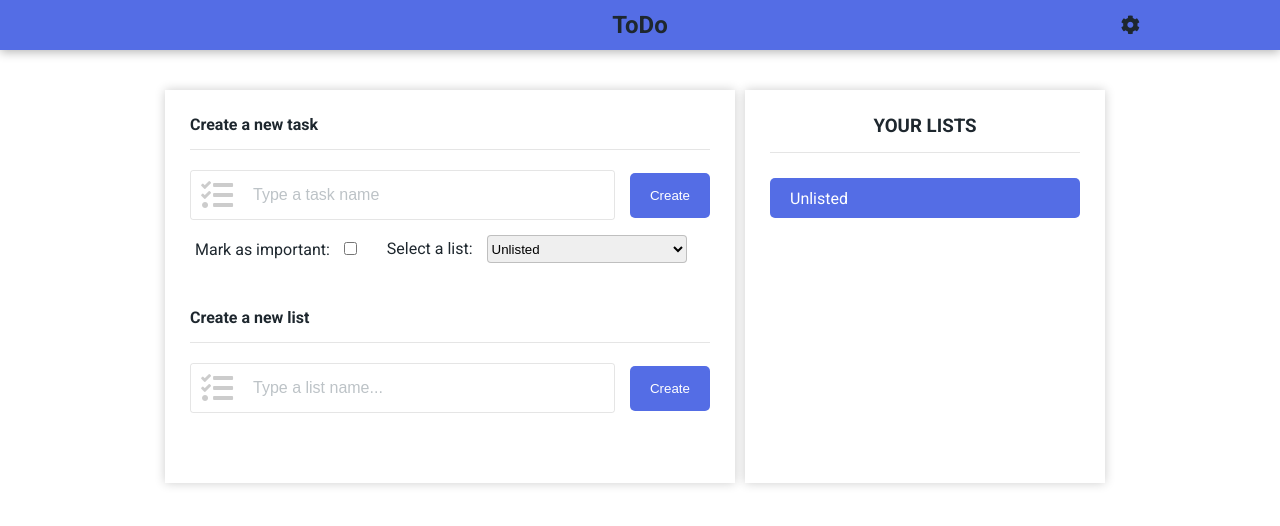
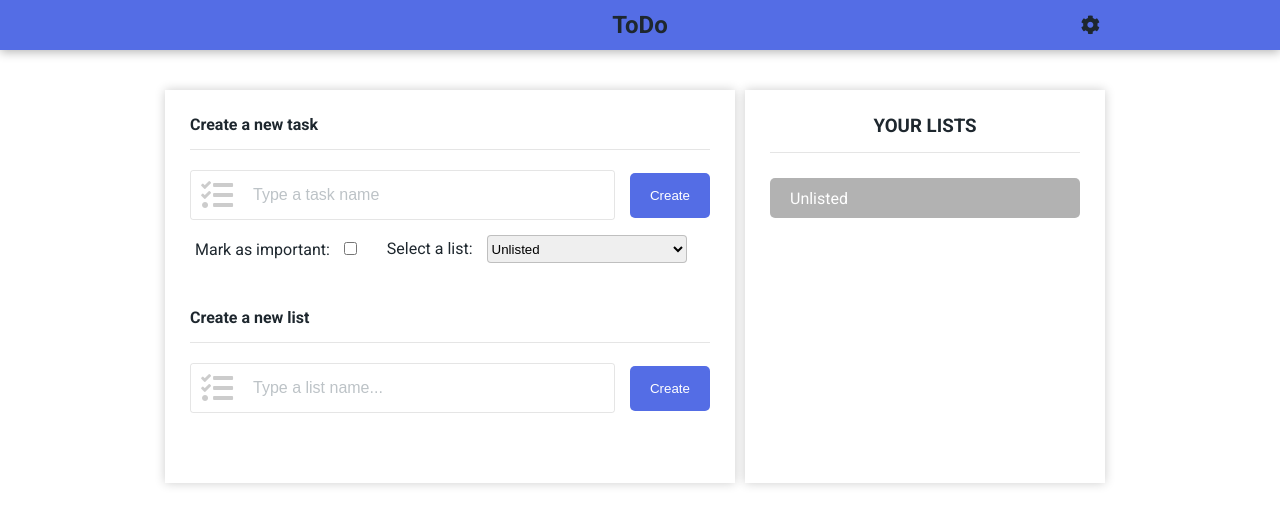
Before and after one commit to spclear/todo, a website with bundled scripts: page src/index.html in a window 1280 px wide. Built offline with nearby package versions, Linux system fonts and the light colour scheme; files whose address does not match are found by name.

Commit message:
Some minor improvements.

```diff
--- /dev/null
+++ b/src/js/common/localStorage.js
@@ -0,0 +1,6 @@
+export const getListsNames = () => {
+  const lists = JSON.parse(localStorage.getItem('lists'));
+  return lists.reduce((acc, curr) => (
+    acc = [...acc, curr.listName]
+  ), []);
+}
--- a/src/js/index.js
+++ b/src/js/index.js
@@ -1,4 +1,5 @@
 import init from './common/initialize';
+import { getListsNames } from './common/localStorage';
 import { addList } from './modules/addList';
 import deleteListener from './modules/deleteList';
 import updateLists from './modules/updateLists';
@@ -8,4 +9,5 @@ document.addEventListener('DOMContentLoaded', () => {
   updateLists('.tasks__list');
   deleteListener('.tasks__list', 'delete-list')
   addList('.new-list', '.tasks__list');
+
 })
--- a/src/js/modules/addList.js
+++ b/src/js/modules/addList.js
@@ -16,14 +16,14 @@ export const addList = (formSelector, listSelector) => {
     }
 
     if (listIndex === -1) {
-      const newList = {listName, listItems: []}
-      lists.push(newList);
+      lists.push({ listName, listItems: [] });
+
+      localStorage.setItem('lists', JSON.stringify(lists));
+      updateLists(listSelector);
+
+      form.reset();
     } else {
       alert('This list is already exist!');
     }
-
-    localStorage.setItem('lists', JSON.stringify(lists));
-    updateLists(listSelector);
-    form.reset();
   });
 }
--- a/src/js/modules/deleteList.js
+++ b/src/js/modules/deleteList.js
@@ -2,17 +2,18 @@ import updateLists from './updateLists'
 
 function deleteListener(listSelector, deletingTriggerClass) {
   const listNode = document.querySelector(listSelector);
-  let lists = JSON.parse(localStorage.getItem('lists'));
 
   listNode.addEventListener('click', e => {
+    let lists = JSON.parse(localStorage.getItem('lists'));
+
     const isTrigger = e.target.classList.contains(deletingTriggerClass);
 
     if (e.target && isTrigger) {
       const listName = e.target.getAttribute('data-list-name');
 
       lists = lists.filter(item => item.listName !== listName);
+
       localStorage.setItem('lists', JSON.stringify(lists));
-
       updateLists(listSelector);
     }
   })
--- a/src/js/modules/updateLists.js
+++ b/src/js/modules/updateLists.js
@@ -1,20 +1,22 @@
+import { getListsNames } from "../common/localStorage";
+
 function updateLists(listSelector) {
-  const lists = JSON.parse(localStorage.getItem('lists'));
+  const listNames = getListsNames();
   const listNode = document.querySelector(listSelector);
   let result = '';
 
   const isNotUnlisted = (listName) => {
     if (listName !== "Unlisted") {
-      return `<i class="fas fa-times delete-list" data-list-name=${listName}></i>`
+      return `<i class="fas fa-times delete-list" data-list-name='${listName}'></i>`
     }
     return '';
   }
 
-  lists.forEach(item => {
+  listNames.forEach(item => {
     result += `
-      <div class="tasks__item">
-        ${item.listName}
-        ${isNotUnlisted(item.listName)}
+      <div class="tasks__item ${item === 'Unlisted' && 'unlisted'}">
+        ${item}
+        ${isNotUnlisted(item)}
       </div>
     `
   })
--- a/src/scss/create.scss
+++ b/src/scss/create.scss
@@ -10,6 +10,10 @@ $input_height: 50px;
   justify-content: space-between;
   box-shadow: 0 0 10px rgba(0, 0, 0, .2);
   align-self: flex-start;
+
+  input:focus {
+    background-color: none;
+  }
 
   &__container {
     padding: 25px;
--- a/src/scss/header.scss
+++ b/src/scss/header.scss
@@ -30,7 +30,7 @@ $header_height: 50px;
 
   &__settings-bar {
     position: absolute;
-    right: 0;
+    right: 40px;
     top: 0;
     height: 100%;
     width: 30%;
--- a/src/scss/taskslist.scss
+++ b/src/scss/taskslist.scss
@@ -42,6 +42,10 @@
     }
   }
 
+  .unlisted {
+    background-color: rgba(0, 0, 0, .3);
+  }
+
   &__item {
     height: 40px;
     width: 100%;
```
Also changed, not shown: dist/css/style.css, dist/main.js, src/scss/colors.scss (line endings or trailing spaces), 1 other file.
